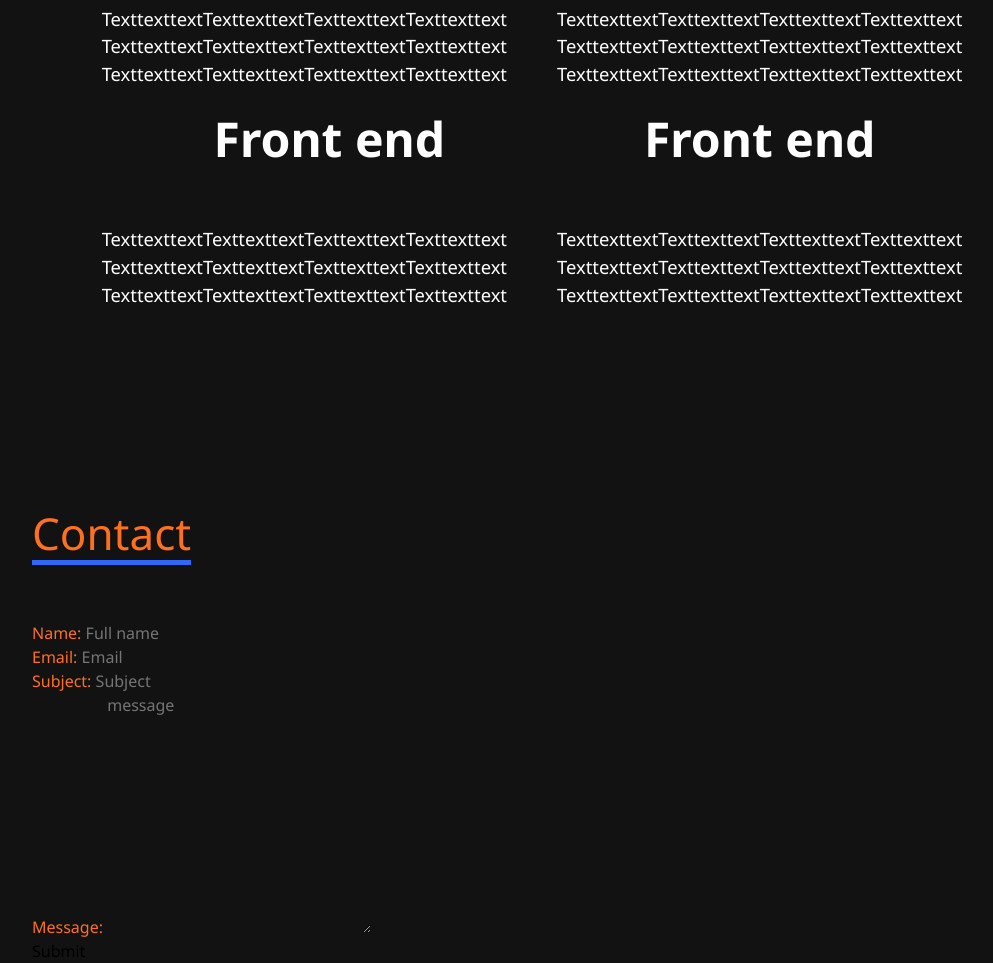
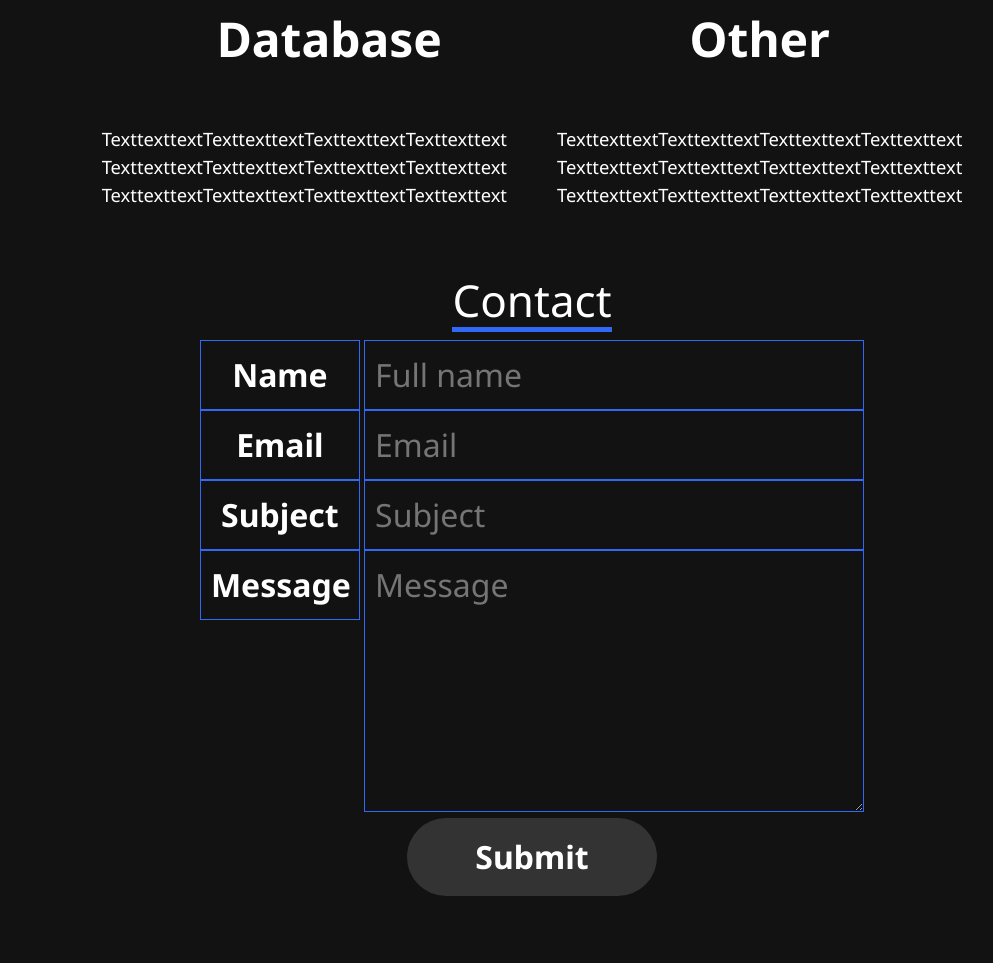
Before and after one commit to YuyaH-bit/Portfolio-Yuya, a plain HTML site: page index.html in a window 1280 px wide. Shown: the part 1181-2144 px from the top of the page, without its empty margins (108-1101 px from the left). Drawn offline with nearby package versions, Linux system fonts and the light colour scheme; some packages are replaced by stand-ins of ours.

Commit message:
2025/01/24 add contact form

```diff
--- a/index.html
+++ b/index.html
@@ -20,13 +20,13 @@
             </h1>
             <nav id="navi">
                 <ul>
-                    <li>
-                        <a href="#" class="hover">
+                    <li class="hover">
+                        <a href="#" >
                             <img src="./img/github-mark.svg" alt="github-mark">
                         </a>
                     </li>
-                    <li>
-                        <a href="#" class="hover">
+                    <li  class="hover">
+                        <a href="#">
                             <img src="./img/wordpress-mark.svg" alt="wordpress-mark">
                         </a>
                     </li>
@@ -48,7 +48,7 @@
                         I'm the most passionate engineer you'll ever come across, dedicated to learning new front-end technologies and applying them to create impactful solutions.
                     </p>
                     <p class="background">
-                        I'm currently in search of new opportunities. If any one finds this page interesting, I look forward to hearing from you.
+                        I'm currently in search of new opportunities. If anyone finds this page interesting, I look forward to hearing from you.
                     </p>
                 </div>
             </section>
@@ -75,7 +75,7 @@
                 </div>
                 <div class="skill-one">
                     <p class="skill-title">
-                        Front end
+                        Back end
                     </p>
                     <p class="skill-description">
                         TexttexttextTexttexttextTexttexttextTexttexttext<br>
@@ -86,7 +86,7 @@
                 </div>
                 <div class="skill-one">
                     <p class="skill-title">
-                        Front end
+                        Database
                     </p>
                     <p class="skill-description">
                         TexttexttextTexttexttextTexttexttextTexttexttext<br>
@@ -97,7 +97,7 @@
                 </div>
                 <div class="skill-one">
                     <p class="skill-title">
-                        Front end
+                        Other
                     </p>
                     <p class="skill-description">
                         TexttexttextTexttexttextTexttexttextTexttexttext<br>
@@ -110,18 +110,18 @@
         </section>
         <section id="contact">
             <h2 class="section-title">Contact</h2>
-            <div class="contact-space mt-5">
+            <div class="contact-space">
                 <!-- Contact Form -->
                 <form class="contact-form" method="POST" action="confirm.php">
-                    <label for="name">Name:</label>
-                    <input type="text" name="name" placeholder="Full name" required /><br>
-                    <label for="email">Email:</label>
-                    <input type="email" name="email" placeholder="Email" required /><br>
-                    <label for="Subject">Subject:</label>
-                    <input type="text" name="subject" placeholder="Subject" required ><br>
-                    <label for="message">Message:</label>
-                    <textarea name="message" placeholder="message" cols="30" rows="10" required></textarea><br>
-                    <input type="submit" placeholder="Send Message" value="Submit">
+                    <label class="contact-item" for="name" class="contact-item">Name</label>
+                    <input class="contact-body" type="text" name="name" placeholder="Full name" required /><br>
+                    <label class="contact-item" for="email">Email</label>
+                    <input class="contact-body" type="email" name="email" placeholder="Email" required /><br>
+                    <label class="contact-item" for="Subject">Subject</label>
+                    <input class="contact-body" type="text" name="subject" placeholder="Subject" required ><br>
+                    <label class="contact-item" for="message">Message</label>
+                    <textarea class="contact-body" name="message" placeholder="Message" cols="30" rows="5" required></textarea><br>
+                    <input class="contact-submit hover" type="submit" placeholder="Send Message" value="Submit">
                 </form>
             </div>
         </section>
@@ -129,6 +129,5 @@
     <footer id="footer">
 
     </footer>
-    <script src="https://cdn.jsdelivr.net/npm/bootstrap@5.3.3/dist/js/bootstrap.bundle.min.js" integrity="sha384-YvpcrYf0tY3lHB60NNkmXc5s9fDVZLESaAA55NDzOxhy9GkcIdslK1eN7N6jIeHz" crossorigin="anonymous"></script>
 </body>
 </html>
--- a/stylesheet.css
+++ b/stylesheet.css
@@ -67,22 +67,11 @@ li {
 .hover {
     padding-bottom: 5px;
     position: relative;
+    overflow: hidden;
+    z-index: 1;
 }
-.hover::before {
+.hover:hover {
     background: #ff701e;
-    content: '';
-    width: 100%;
-    height: 2px;
-    position: absolute;
-    left: 0;
-    bottom: 0;
-    transform-origin: right top;
-    transform: scale(0, 1);
-    transition: transform .3s;
-}
-.hover:hover::before {
-    transform-origin: left top;
-    transform: scale(1, 1);
 }
 
 #navi ul li a img{
@@ -128,23 +117,22 @@ li {
 ----------------------------*/
 #work {
     text-align: center;
+    margin-bottom: 50px;
 }
 #work .work-content {
     font-size: 3rem;
-    margin-bottom: 50px;
 }
 /*---------------------------
     Skill
 ----------------------------*/
 #skill {
     text-align: center;
-    height: 100vh;
+    margin-bottom: 50px;
 }
 .skill-contents {
     display: flex;
     justify-content: center;
     flex-wrap: wrap;
-    margin-top: 100px;
 }
 .skill-title  {
     font-size: 3rem;
@@ -163,9 +151,39 @@ li {
     Contact
 -------------------------*/
 #contact {
-    color: #ff701e;
+    text-align: center;
+    margin-bottom: 50px;
+    width: 100%;
 }
-
+.contact-item, .contact-body {
+    font-size: 2rem;
+    color: #fff;
+    padding: 10px;
+    border: 1px solid rgb(49, 104, 247);
+}
+.contact-item {
+    text-align: center;
+    width: 16%;
+    font-weight: bold;
+    vertical-align: top;
+}
+.contact-body {
+    text-align: left;
+    width: 50%;
+}
+.contact-submit {
+    width: 250px;
+    background-color: #333;
+    color: #fff;
+    font-weight: bold;
+    display: block;
+    font-size: 2rem;
+    padding: 15px;
+    margin:0 auto;
+    border-radius: 100vh;
+    border: none;
+    cursor: pointer;
+}
 /*------------------------
     FOOTER
 -------------------------*/
```
